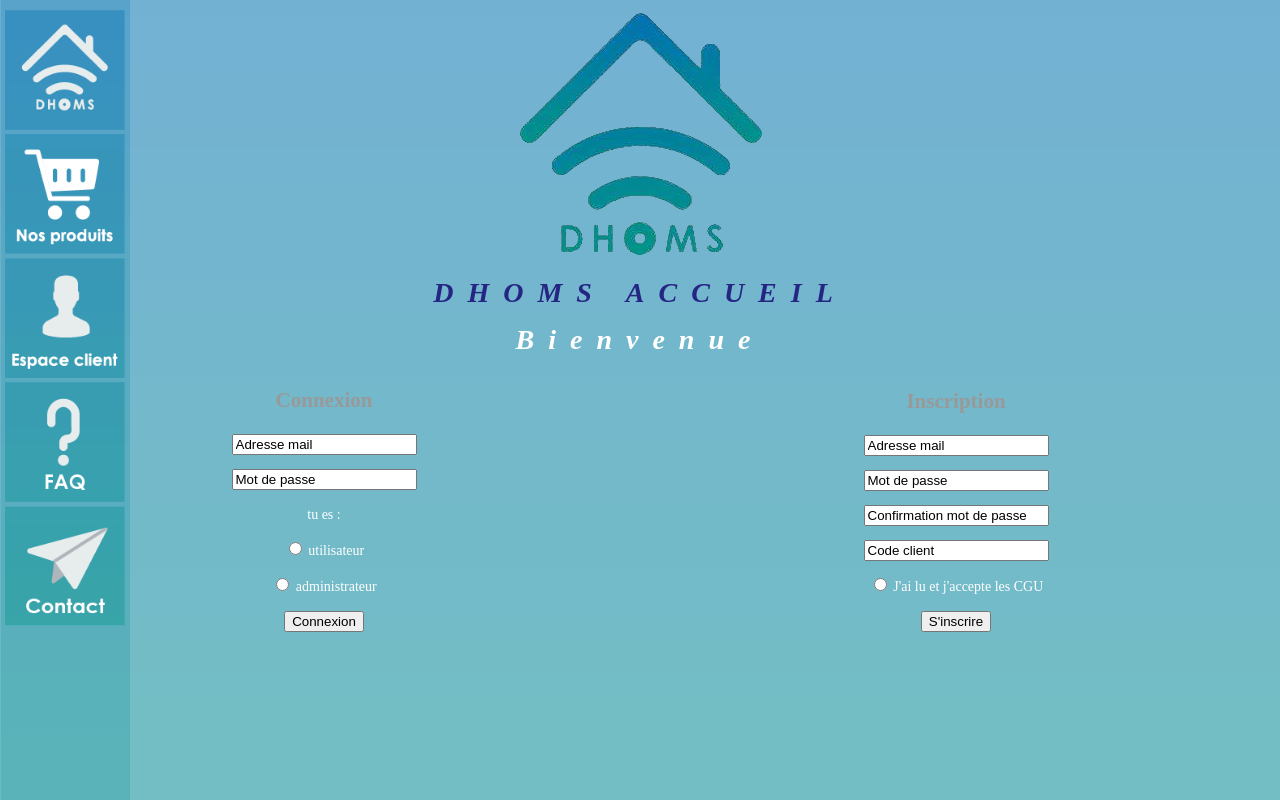
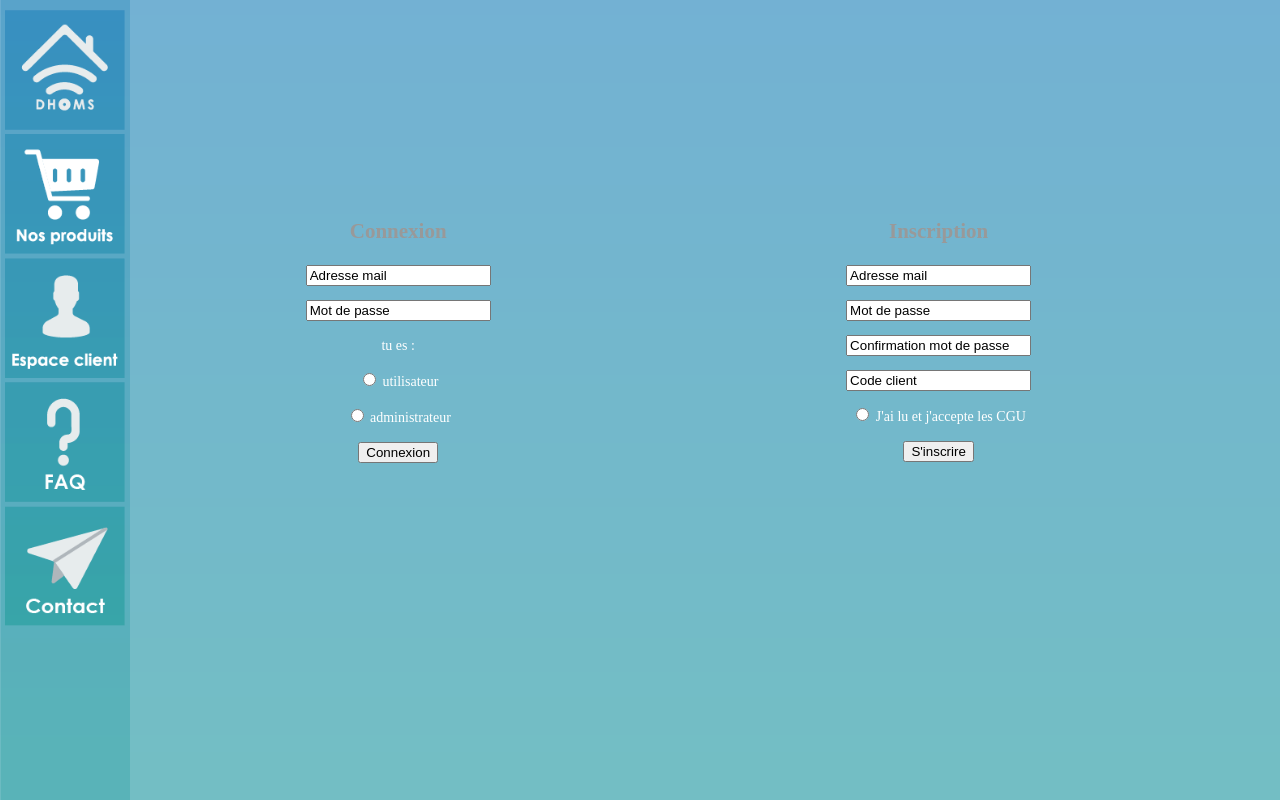
Before and after one commit to paulduval35/APP-7d, a PHP site: page /Vue/accueil.php in a window 1280 px wide. Run offline with PHP 8.4, Linux system fonts and the light colour scheme.

Commit message:
Nouvel accueil sans top

```diff
--- a/DHOMS/Vue/accueil.php
+++ b/DHOMS/Vue/accueil.php
@@ -10,13 +10,9 @@
 
 <body>
     <?php require "nav.php";?>
-    <h1><a href="index.html"><img src="image/accueil/logoDHOMStransparant.png" alt="accueil"></a></h1>
-    <h1>DHOMS ACCUEIL</h1>
-    <h2>Bienvenue</h2>
-
-    <div id="acceuil">
-
-        <div class="element">
+    <div id="main_accueil">
+        <div class="box_gauche_main_accueil"></div>
+        <div class="connexion">
             <h3> Connexion </h3>
 
             <form action="connexion.php" method="post">
@@ -29,7 +25,7 @@
             </form>
         </div>
 
-        <div class="element">
+    <div class="inscription">
             <h3> Inscription </h3>
             <form action="inscription.php" method="post">
                 <p><input type="text" value="Adresse mail"></p>
@@ -39,8 +35,9 @@
                 <p><input type="radio" name="CGU" value="CGU"> J'ai lu et j'accepte les CGU</p>
                 <p><input type="submit" value="S'inscrire"></p>
             </form>
-        </div>
     </div>
+    </div>
+
 
 </body>
 </html>
--- a/DHOMS/Vue/style.css
+++ b/DHOMS/Vue/style.css
@@ -47,15 +47,14 @@ footer{
     position:fixed;
 }
 
-h1 {
-    color:#252584;
-    font-size: 2em;
+#logo_accueil  {
     margin: 0;
     margin-bottom: 7px;
     padding: 4px;
-    font-style: italic;
-    letter-spacing: 0.5em;
     text-align: center;
+    width: 30%;
+    min-width: 250px;
+    background-color: yellow;
 }
 
 h2 {
@@ -80,13 +79,28 @@ p {
     text-align: center;
 }
 
-#acceuil {
-    display: flex;
+.inscription, .connexion {
+    margin-top: 15%;
     justify-content: space-around;
     align-items: center;
+    width: 45%;
+    height: 40%;
+    min-width: 220px;
 }
 
-.element {
-    width: 50%;
-    height: 90%;
+.inscription {
+    margin-right: 5%;
 }
+
+.box_gauche_main_accueil {
+    min-width: 120px;
+    background-color: yellow;
+}
+
+#main_accueil {
+    display: flex;
+    align-items: center;
+    width: 100%;
+    height: 100%;
+    //background-color: white;
+}
```
